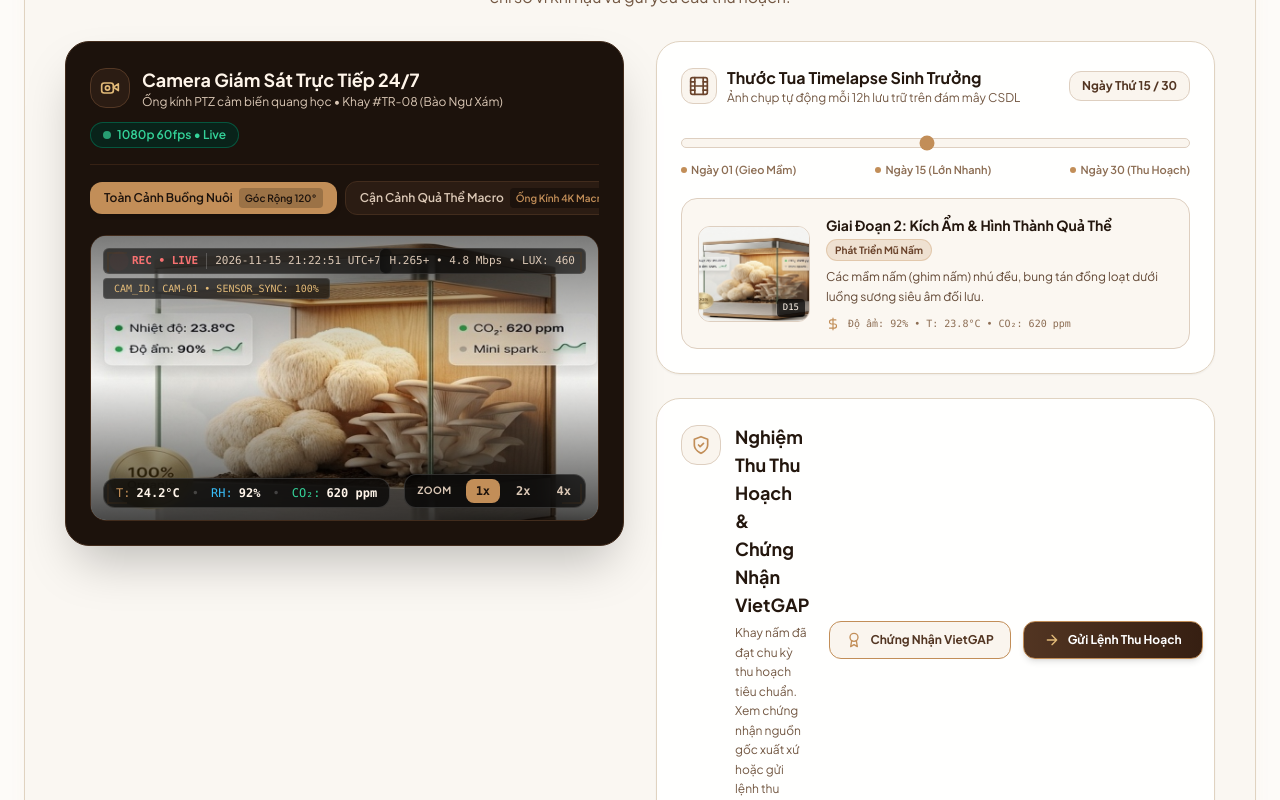
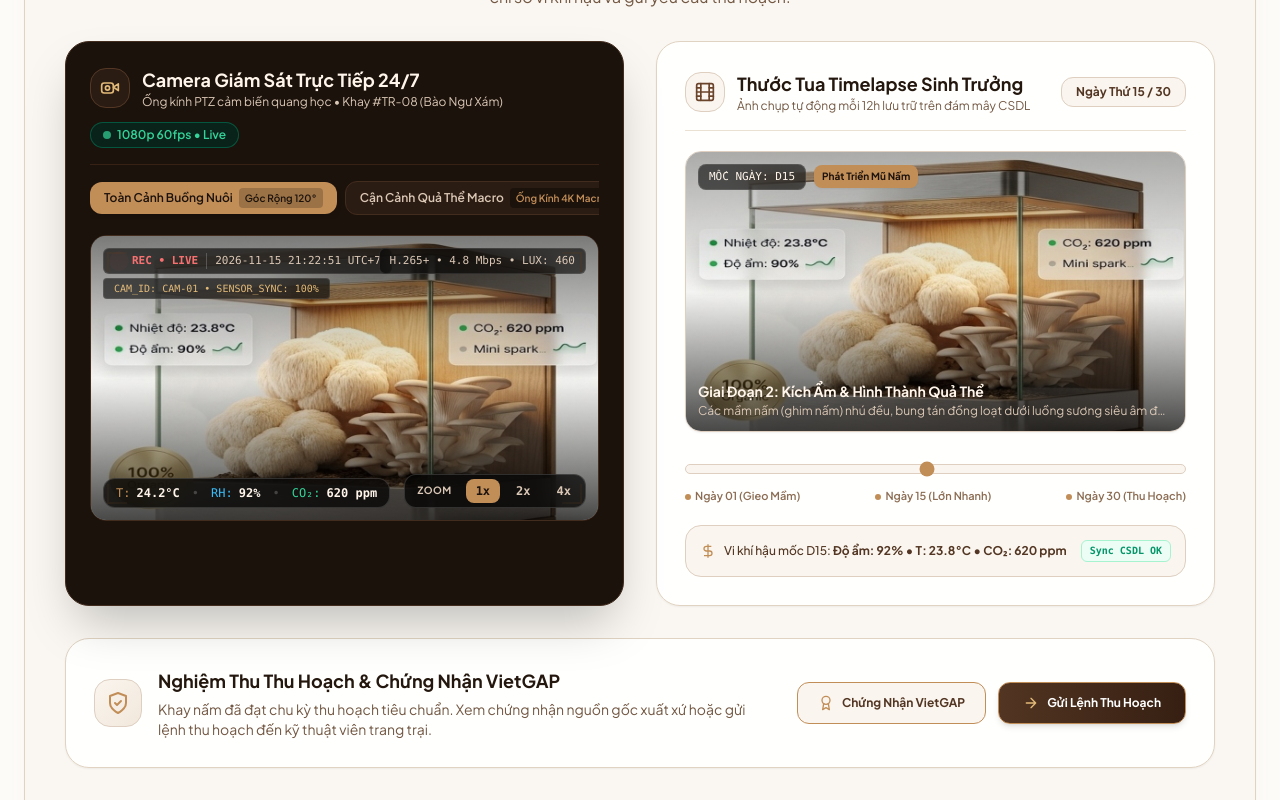
Before and after one commit to BryannLee202/QUAN_TRI_CSDL, a Next.js app in the folder frontend/: page / in a window 1280 px wide. Shown: the part 1580-2380 px from the top of the page. Built offline with nearby package versions, Linux system fonts and the light colour scheme; no server answers.

Commit message:
refactor(portal): trai dai the thu hoach full width va can doi bo cuc 2 cot

```diff
--- a/frontend/src/app/page.tsx
+++ b/frontend/src/app/page.tsx
@@ -34,14 +34,16 @@ export default function Home() {
             </p>
           </div>
 
-          <div className="grid grid-cols-1 lg:grid-cols-2 gap-8 items-start">
+          {/* Cụm 2 Cột Đối Xứng: Camera Giám Sát Trực Tiếp & Thước Tua Sinh Trưởng */}
+          <div className="grid grid-cols-1 lg:grid-cols-2 gap-8 items-stretch">
             <CameraFeed />
-            <div className="space-y-6">
-              <TimelapseSlider />
-              <HarvestModal />
-            </div>
+            <TimelapseSlider />
           </div>
 
+          {/* Băng Nghiệm Thu Thu Hoạch & Chứng Nhận VietGAP Trải Dài Toàn Chiều Ngang */}
+          <HarvestModal />
+
+          {/* Biểu Đồ Vi Khí Hậu 24h Realtime */}
           <SensorCharts />
         </div>
       </section>
--- a/frontend/src/components/customer/HarvestModal.tsx
+++ b/frontend/src/components/customer/HarvestModal.tsx
@@ -37,10 +37,10 @@ export default function HarvestModal() {
 
   return (
     <>
-      <div className="bg-white/95 dark:bg-[#20140D]/95 rounded-3xl p-6 shadow-sm border border-[#E0D3C1] dark:border-[#543825] flex flex-col md:flex-row justify-between items-center gap-5 transition-all">
-        <div className="flex items-start gap-3.5">
-          <div className="w-10 h-10 rounded-2xl bg-[#FAF5EE] dark:bg-[#2B1C13] border border-[#DECFC0] dark:border-[#422C1D] flex items-center justify-center text-[#C28E58] shrink-0 mt-0.5">
-            <svg className="w-5 h-5" viewBox="0 0 24 24" fill="none" stroke="currentColor" strokeWidth="2" strokeLinecap="round" strokeLinejoin="round">
+      <div className="bg-white/95 dark:bg-[#20140D]/95 rounded-3xl p-6 sm:p-7 shadow-sm border border-[#E0D3C1] dark:border-[#543825] flex flex-col lg:flex-row justify-between items-center gap-6 transition-all w-full">
+        <div className="flex items-center gap-4 w-full lg:w-auto">
+          <div className="w-12 h-12 rounded-2xl bg-gradient-to-br from-[#FAF5EE] to-[#F2E8DC] dark:from-[#2B1C13] dark:to-[#1C120B] border border-[#DECFC0] dark:border-[#422C1D] flex items-center justify-center text-[#C28E58] shrink-0 shadow-xs">
+            <svg className="w-6 h-6" viewBox="0 0 24 24" fill="none" stroke="currentColor" strokeWidth="2" strokeLinecap="round" strokeLinejoin="round">
               <path d="M12 22s8-4 8-10V5l-8-3-8 3v7c0 6 8 10 8 10z" />
               <path d="m9 12 2 2 4-4" />
             </svg>
@@ -49,16 +49,16 @@ export default function HarvestModal() {
             <h3 className="font-bold text-base sm:text-lg text-[#24170E] dark:text-[#FFF5EA] flex items-center gap-2">
               <span>Nghiệm Thu Thu Hoạch & Chứng Nhận VietGAP</span>
             </h3>
-            <p className="text-xs text-[#735843] dark:text-[#DAC7B5] leading-relaxed">
+            <p className="text-xs sm:text-sm text-[#735843] dark:text-[#DAC7B5] leading-relaxed max-w-2xl">
               Khay nấm đã đạt chu kỳ thu hoạch tiêu chuẩn. Xem chứng nhận nguồn gốc xuất xứ hoặc gửi lệnh thu hoạch đến kỹ thuật viên trang trại.
             </p>
           </div>
         </div>
 
-        <div className="flex flex-wrap items-center gap-3 w-full md:w-auto shrink-0">
+        <div className="flex flex-wrap sm:flex-nowrap items-center gap-3 w-full lg:w-auto shrink-0 justify-end">
           <button
             onClick={() => setIsCertOpen(true)}
-            className="w-full sm:w-auto px-4 py-2.5 bg-[#FAF5EE] hover:bg-[#F2E8DC] dark:bg-[#2B1C13] dark:hover:bg-[#3D261A] text-[#523522] dark:text-[#E2BA78] font-bold text-xs rounded-xl border border-[#C28E58] shadow-xs transition flex items-center justify-center gap-2 shrink-0 whitespace-nowrap"
+            className="w-full sm:w-auto px-5 py-3 bg-[#FAF5EE] hover:bg-[#F2E8DC] dark:bg-[#2B1C13] dark:hover:bg-[#3D261A] text-[#523522] dark:text-[#E2BA78] font-bold text-xs rounded-xl border border-[#C28E58] shadow-xs transition flex items-center justify-center gap-2 shrink-0 whitespace-nowrap"
           >
             <svg className="w-4 h-4 text-[#C28E58]" viewBox="0 0 24 24" fill="none" stroke="currentColor" strokeWidth="2" strokeLinecap="round" strokeLinejoin="round">
               <circle cx="12" cy="8" r="6"/>
@@ -72,7 +72,7 @@ export default function HarvestModal() {
               setIsOpen(true);
               setErrorMsg(null);
             }}
-            className="w-full sm:w-auto px-5 py-2.5 bg-gradient-to-r from-[#523522] to-[#361F12] hover:from-[#3D2517] hover:to-[#24140B] text-white font-bold text-xs rounded-xl border border-[#C28E58] shadow-md transition transform active:scale-95 shrink-0 whitespace-nowrap flex items-center justify-center gap-2"
+            className="w-full sm:w-auto px-6 py-3 bg-gradient-to-r from-[#523522] to-[#361F12] hover:from-[#3D2517] hover:to-[#24140B] text-white font-bold text-xs rounded-xl border border-[#C28E58] shadow-md transition transform active:scale-95 shrink-0 whitespace-nowrap flex items-center justify-center gap-2"
           >
             <svg className="w-4 h-4 text-[#E2BA78]" viewBox="0 0 24 24" fill="none" stroke="currentColor" strokeWidth="2" strokeLinecap="round" strokeLinejoin="round">
               <path d="M5 12h14M12 5l7 7-7 7"/>
@@ -80,6 +80,7 @@ export default function HarvestModal() {
             <span>Gửi Lệnh Thu Hoạch</span>
           </button>
         </div>
+      </div>
 
         {/* Modal Popup Confirm */}
         {isOpen && (
@@ -132,7 +133,6 @@ export default function HarvestModal() {
             </div>
           </div>
         )}
-      </div>
 
       <CertificateModal
         isOpen={isCertOpen}
--- a/frontend/src/components/customer/TimelapseSlider.tsx
+++ b/frontend/src/components/customer/TimelapseSlider.tsx
@@ -4,7 +4,7 @@ import React, { useState } from 'react';
 
 /**
  * TimelapseSlider Component - Thước Tua Lịch Sử Sinh Trưởng Khay Nấm
- * Đồng bộ phong cách Cafe Latte Bắc Âu sang trọng, mô phỏng sinh học từ Ngày 01 đến Ngày 30
+ * Thiết kế cân đối cột phải bên cạnh CameraFeed, phong cách Cafe Latte Bắc Âu sang trọng
  */
 export default function TimelapseSlider() {
   const [day, setDay] = useState(15);
@@ -14,7 +14,6 @@ export default function TimelapseSlider() {
       return {
         stageName: 'Giai Đoạn 1: Cấy Giống & Ăn Tơ Vô Trùng',
         statusText: 'Tơ nấm Bào Ngư phân nhánh trắng muốt, phủ kín 95% bề mặt giá thể mùn cưa hữu cơ.',
-        progressPercent: Math.round((currentDay / 30) * 100),
         image: '/images/hero-chamber-synced-facility.jpg',
         badge: 'Tơ Nấm Lan Tỏa',
         metrics: 'Độ ẩm: 88% • T: 24.5°C • Tối 90%',
@@ -23,16 +22,14 @@ export default function TimelapseSlider() {
       return {
         stageName: 'Giai Đoạn 2: Kích Ẩm & Hình Thành Quả Thể',
         statusText: 'Các mầm nấm (ghim nấm) nhú đều, bung tán đồng loạt dưới luồng sương siêu âm đối lưu.',
-        progressPercent: Math.round((currentDay / 30) * 100),
         image: '/images/hero-chamber-champagne.jpg',
         badge: 'Phát Triển Mũ Nấm',
         metrics: 'Độ ẩm: 92% • T: 23.8°C • CO₂: 620 ppm',
       };
     } else {
       return {
-        stageName: 'Giai Đoạn 3: Nấm Trưởng Thành & Chuẩn Bị Thu Hoạch',
+        stageName: 'Giai Đoạn 3: Nấm Trưởng Thành & Đạt Tiêu Chuẩn',
         statusText: 'Mũ nấm đạt đường kính 5-7cm, dày dặn, dồi dào dược tính sinh học chuẩn kiểm định VietGAP.',
-        progressPercent: Math.round((currentDay / 30) * 100),
         image: '/images/hero-view-mushroom-macro.jpg',
         badge: 'Đạt Chuẩn Thu Hoạch',
         metrics: 'Độ ẩm: 90% • T: 24.0°C • Sẵn Sàng Hái',
@@ -43,11 +40,11 @@ export default function TimelapseSlider() {
   const stage = getStageInfo(day);
 
   return (
-    <div className="bg-white/95 dark:bg-[#20140D]/95 rounded-3xl p-6 shadow-sm border border-[#E0D3C1] dark:border-[#543825] space-y-5 transition-all">
+    <div className="bg-white/95 dark:bg-[#20140D]/95 rounded-3xl p-6 sm:p-7 shadow-sm border border-[#E0D3C1] dark:border-[#543825] flex flex-col justify-between space-y-5 transition-all h-full">
       {/* Tiêu Đề Thước Tua */}
-      <div className="flex flex-wrap justify-between items-center gap-2">
-        <div className="flex items-center gap-2.5">
-          <div className="w-9 h-9 rounded-xl bg-[#FAF5EE] dark:bg-[#2B1C13] border border-[#DECFC0] dark:border-[#422C1D] flex items-center justify-center text-[#6B442C] dark:text-[#E2BA78]">
+      <div className="flex flex-wrap justify-between items-center gap-3 border-b border-[#EAE1D3] dark:border-[#362114] pb-4">
+        <div className="flex items-center gap-3">
+          <div className="w-10 h-10 rounded-2xl bg-[#FAF5EE] dark:bg-[#2B1C13] border border-[#DECFC0] dark:border-[#422C1D] flex items-center justify-center text-[#6B442C] dark:text-[#E2BA78] shadow-xs">
             <svg className="w-5 h-5" viewBox="0 0 24 24" fill="none" stroke="currentColor" strokeWidth="2" strokeLinecap="round" strokeLinejoin="round">
               <rect width="20" height="20" x="2" y="2" rx="2.18" ry="2.18" />
               <line x1="7" x2="7" y1="2" y2="22" />
@@ -60,7 +57,7 @@ export default function TimelapseSlider() {
             </svg>
           </div>
           <div>
-            <h3 className="font-bold text-base text-[#24170E] dark:text-[#FFF5EA]">
+            <h3 className="font-bold text-base sm:text-lg text-[#24170E] dark:text-[#FFF5EA]">
               Thước Tua Timelapse Sinh Trưởng
             </h3>
             <p className="text-xs text-[#735843] dark:text-[#DAC7B5]">
@@ -70,13 +67,42 @@ export default function TimelapseSlider() {
         </div>
 
         <div className="flex items-center gap-2">
-          <span className="text-xs font-bold text-[#523522] dark:text-[#E2BA78] bg-[#FAF5EE] dark:bg-[#2B1C13] px-3 py-1.5 rounded-xl border border-[#DECFC0] dark:border-[#422C1D]">
+          <span className="text-xs font-bold text-[#523522] dark:text-[#E2BA78] bg-[#FAF5EE] dark:bg-[#2B1C13] px-3.5 py-1.5 rounded-xl border border-[#DECFC0] dark:border-[#422C1D]">
             Ngày Thứ {day} / 30
           </span>
         </div>
       </div>
 
-      {/* Thanh Trượt Slider Điều Khiển Thời Gian */}
+      {/* Ảnh Xem Trước Trạng Thái Sinh Học Thực Tế */}
+      <div className="relative aspect-[16/9] w-full rounded-2xl overflow-hidden border border-[#DECFC0] dark:border-[#422C1D] shadow-sm group">
+        <img
+          src={stage.image}
+          alt={stage.stageName}
+          className="w-full h-full object-cover transition-all duration-500 group-hover:scale-105"
+        />
+        <div className="absolute inset-0 bg-gradient-to-t from-black/70 via-transparent to-black/30 pointer-events-none"></div>
+
+        {/* Badge Nổi Trên Ảnh */}
+        <div className="absolute top-3 left-3 flex items-center gap-2">
+          <span className="bg-black/60 backdrop-blur-md text-[11px] font-mono text-[#FFF5EA] px-2.5 py-1 rounded-lg border border-white/10">
+            MỐC NGÀY: D{day < 10 ? `0${day}` : day}
+          </span>
+          <span className="bg-[#C28E58] text-[#1C120C] text-[10px] font-bold px-2 py-1 rounded-lg shadow-sm">
+            {stage.badge}
+          </span>
+        </div>
+
+        <div className="absolute bottom-3 left-3 right-3 text-white">
+          <p className="font-bold text-sm text-[#FFF5EA] drop-shadow-sm">
+            {stage.stageName}
+          </p>
+          <p className="text-xs text-[#DAC7B5] line-clamp-1 mt-0.5 drop-shadow-sm">
+            {stage.statusText}
+          </p>
+        </div>
+      </div>
+
+      {/* Thanh Trượt Slider Điều Khiển Ngày */}
       <div className="space-y-2 pt-1">
         <input
           type="range"
@@ -102,40 +128,17 @@ export default function TimelapseSlider() {
         </div>
       </div>
 
-      {/* Khung Khái Quát Trạng Thái Kèm Ảnh Xem Trước Thực Tế */}
-      <div className="bg-[#FAF5EE]/80 dark:bg-[#2B1C13]/60 p-4 rounded-2xl border border-[#DECFC0] dark:border-[#422C1D] flex flex-col sm:flex-row items-center gap-4">
-        {/* Ảnh Thumbnail Stage Thực Tế */}
-        <div className="relative w-full sm:w-28 h-24 rounded-xl overflow-hidden shrink-0 border border-[#DECFC0] dark:border-[#543825] shadow-xs">
-          <img
-            src={stage.image}
-            alt={stage.stageName}
-            className="w-full h-full object-cover transition-all duration-300"
-          />
-          <span className="absolute bottom-1 right-1 bg-black/70 backdrop-blur-xs text-[9px] font-mono text-[#FFF5EA] px-1.5 py-0.5 rounded">
-            D{day}
-          </span>
+      {/* Thông Số Môi Trường Tương Ứng Với Ngày Chọn */}
+      <div className="bg-[#FAF5EE]/90 dark:bg-[#2B1C13]/60 p-3.5 rounded-2xl border border-[#DECFC0] dark:border-[#422C1D] flex items-center justify-between text-xs text-[#523522] dark:text-[#DAC7B5]">
+        <div className="flex items-center gap-2 font-medium">
+          <svg className="w-4 h-4 text-[#C28E58]" viewBox="0 0 24 24" fill="none" stroke="currentColor" strokeWidth="2">
+            <path d="M12 2v20M17 5H9.5a3.5 3.5 0 0 0 0 7h5a3.5 3.5 0 0 1 0 7H6" />
+          </svg>
+          <span>Vi khí hậu mốc D{day}: <strong>{stage.metrics}</strong></span>
         </div>
-
-        {/* Thông Tin Sinh Trưởng & Chỉ Số Khí Hậu Tương Ứng */}
-        <div className="text-xs space-y-1.5 w-full">
-          <div className="flex justify-between items-center flex-wrap gap-1">
-            <p className="font-bold text-sm text-[#24170E] dark:text-[#FFF5EA]">
-              {stage.stageName}
-            </p>
-            <span className="text-[10px] font-bold px-2 py-0.5 rounded-full bg-[#C28E58]/20 text-[#6B442C] dark:text-[#E2BA78] border border-[#C28E58]/30">
-              {stage.badge}
-            </span>
-          </div>
-          <p className="text-[#634936] dark:text-[#DAC7B5] leading-relaxed">
-            {stage.statusText}
-          </p>
-          <div className="pt-1 flex items-center gap-2 text-[10px] font-mono text-[#8C6D53] dark:text-[#DAC7B5]">
-            <svg className="w-3.5 h-3.5 text-[#C28E58]" viewBox="0 0 24 24" fill="none" stroke="currentColor" strokeWidth="2" strokeLinecap="round" strokeLinejoin="round">
-              <path d="M12 2v20M17 5H9.5a3.5 3.5 0 0 0 0 7h5a3.5 3.5 0 0 1 0 7H6" />
-            </svg>
-            <span>{stage.metrics}</span>
-          </div>
-        </div>
+        <span className="text-[10px] font-mono font-bold text-emerald-600 dark:text-emerald-400 bg-emerald-50 dark:bg-emerald-950/60 px-2 py-0.5 rounded-md border border-emerald-200 dark:border-emerald-800">
+          Sync CSDL OK
+        </span>
       </div>
     </div>
   );
```
